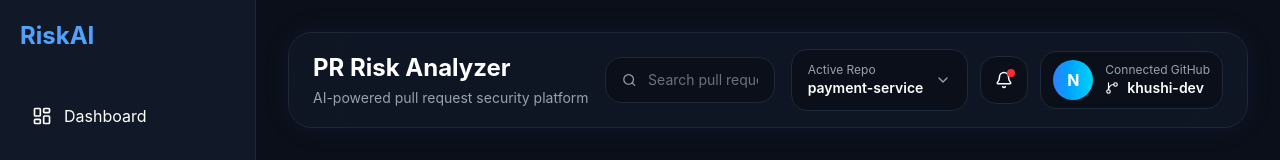
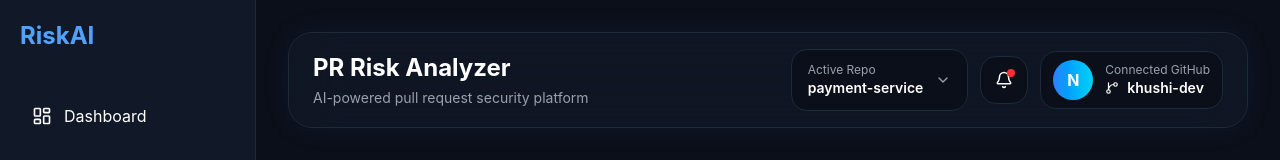
Before and after one commit to Khushichauhan001/Git_PR_Analyzer, a React app in the folder frontend/: page /vulnerabilities in a window 1280 px wide. Shown: the top 160 px of the page. Built offline with nearby package versions, Linux system fonts and the light colour scheme; the HTML template or start-up script is replaced by a standard one.

Commit message:
search pull request url changes

```diff
--- a/frontend/src/components/Navbar.jsx
+++ b/frontend/src/components/Navbar.jsx
@@ -1,4 +1,4 @@
-import { Search, Bell, ChevronDown, GitBranch } from "lucide-react"
+import {  Bell, ChevronDown, GitBranch } from "lucide-react"
 
 const Navbar = () => {
   return (
@@ -33,18 +33,7 @@ const Navbar = () => {
       >
 
         {/* LEFT SIDE */}
-        <div
-          className="
-            flex
-            flex-col
-            lg:flex-row
-
-            lg:items-center
-
-            gap-4
-            flex-1
-          "
-        >
+        <div className="flex-1">
 
           {/* Project Info */}
           <div className="min-w-fit">
@@ -60,7 +49,7 @@ const Navbar = () => {
           </div>
 
           {/* Search */}
-          <div
+          {/* <div
             className="
               flex items-center
               gap-3
@@ -99,7 +88,7 @@ const Navbar = () => {
               "
             />
 
-          </div>
+          </div> */}
 
         </div>
 
```
